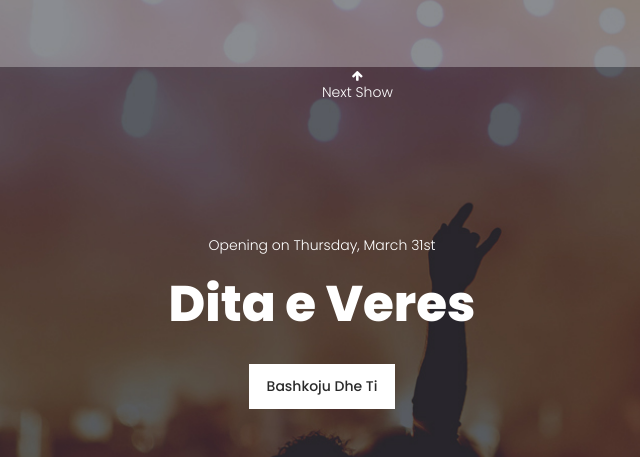
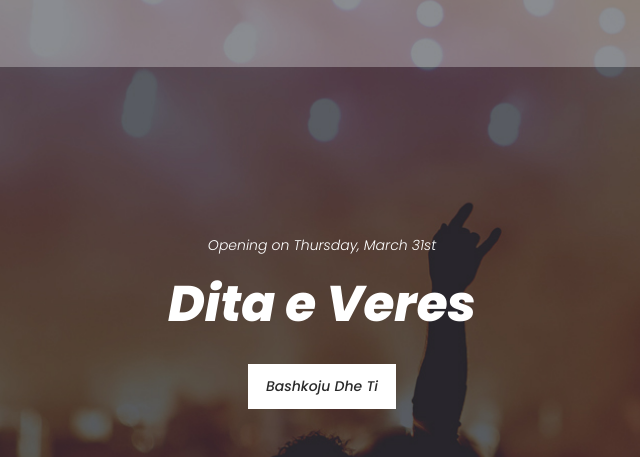
Before and after one commit to eLion0071/eLion0071, a plain HTML site: page index.html in a window 1280 px wide. Shown: the part 178-635 px from the top of the page, 318-958 px from the left. Drawn offline with Linux system fonts and the light colour scheme.

Commit message:
Update index.html

```diff
--- a/index.html
+++ b/index.html
@@ -99,8 +99,8 @@ https://www.tooplate.com/view/2125-artxibition
                 <div class="col-lg-12">
                     <div class="main-content">
                         <div class="next-show">
-                            <i class="fa fa-arrow-up"></i>
-                            <span>Next Show</span>
+                            <i class="></i>
+                            <span></span>
                         </div>
                         <h6>Opening on Thursday, March 31st</h6>
                         <h2>Dita e Veres</h2>
```
